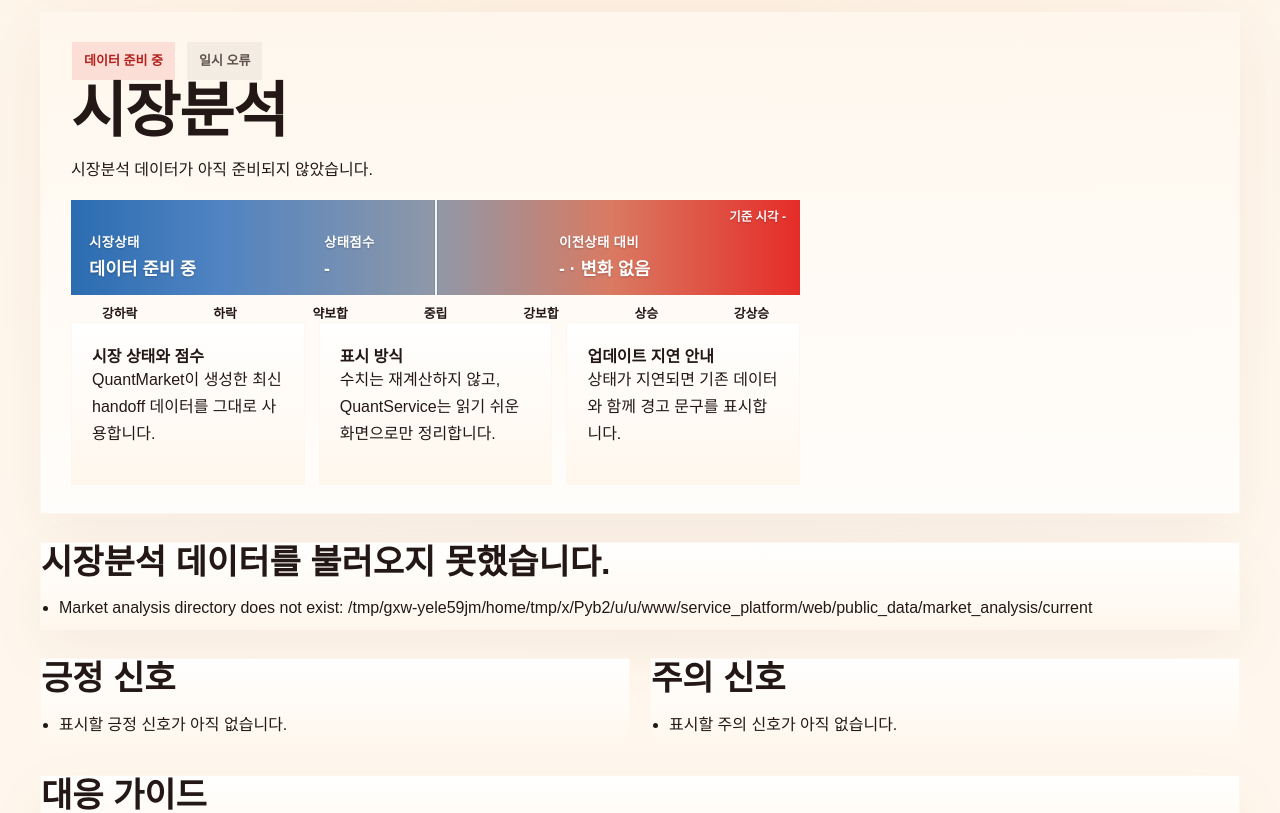
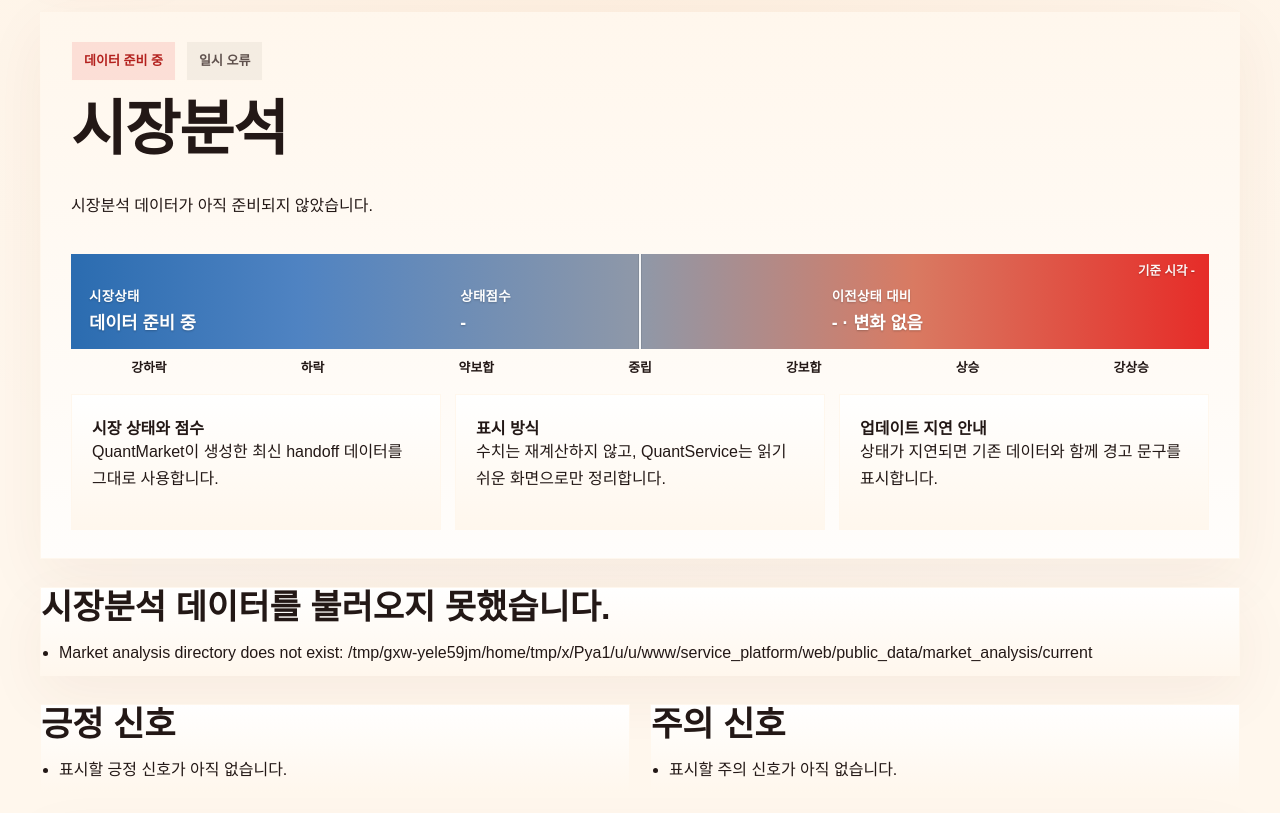
Before and after one commit to hrchoi9999/QuantService, a Flask app: page /market-analysis in a window 1280 px wide. Shown: the part 151-964 px from the top of the page. Run offline with Flask 3, Linux system fonts and the light colour scheme; data comes from the database, SQL or seed files in the repository; some web fonts are replaced.

Commit message:
fix: repair market analysis hero css override

```diff
--- a/service_platform/web/static/site.css
+++ b/service_platform/web/static/site.css
@@ -2644,7 +2644,11 @@ body {
   }
 }
 
-.market-analysis-hero {`r`n  grid-template-columns: 1fr;`r`n}`r`n`r`n.market-analysis-hero .hero-main {
+.market-analysis-hero {
+  display: block;
+}
+
+.market-analysis-hero .hero-main {
   display: flex;
   flex-direction: column;
   gap: 18px;
```
